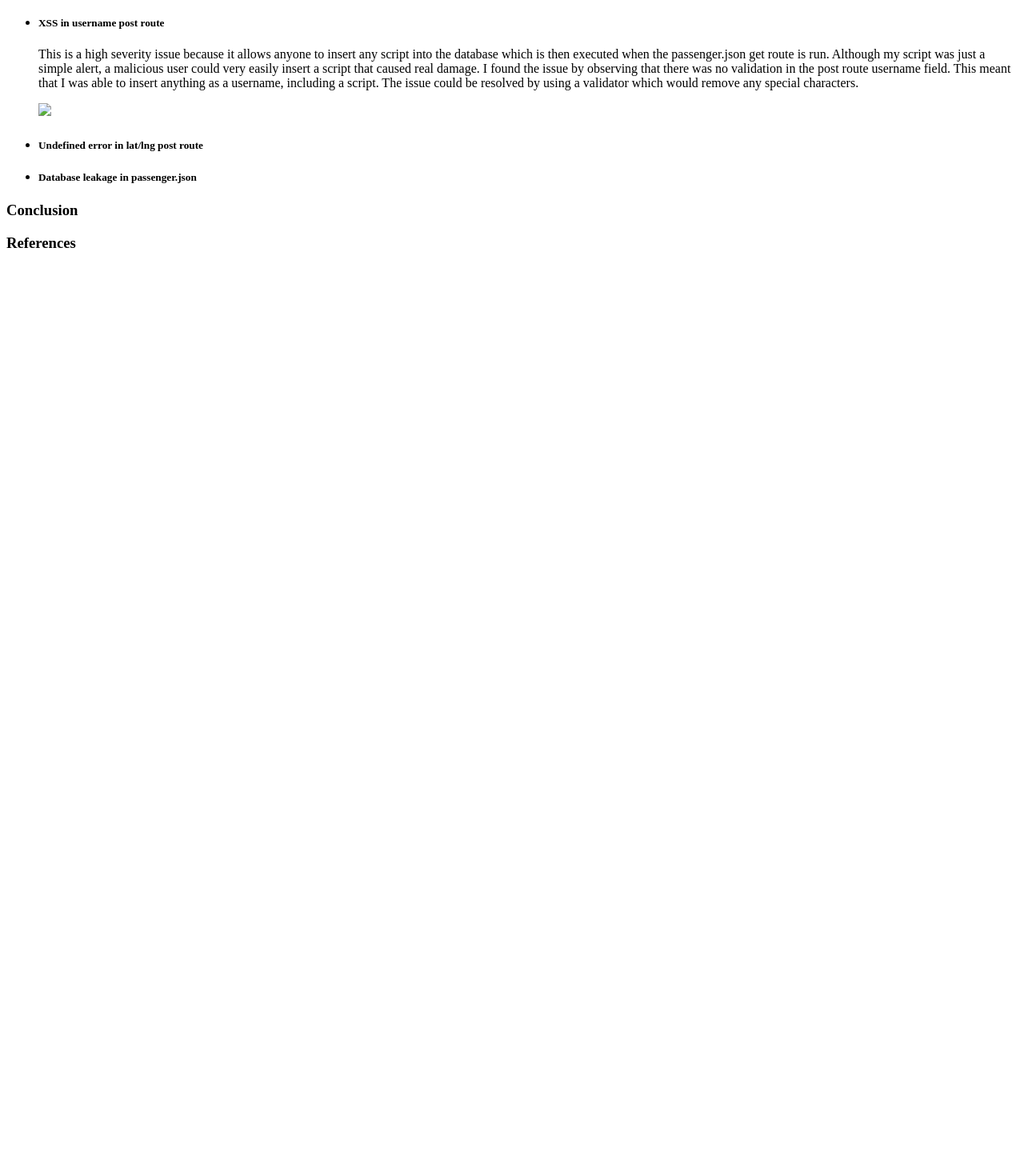
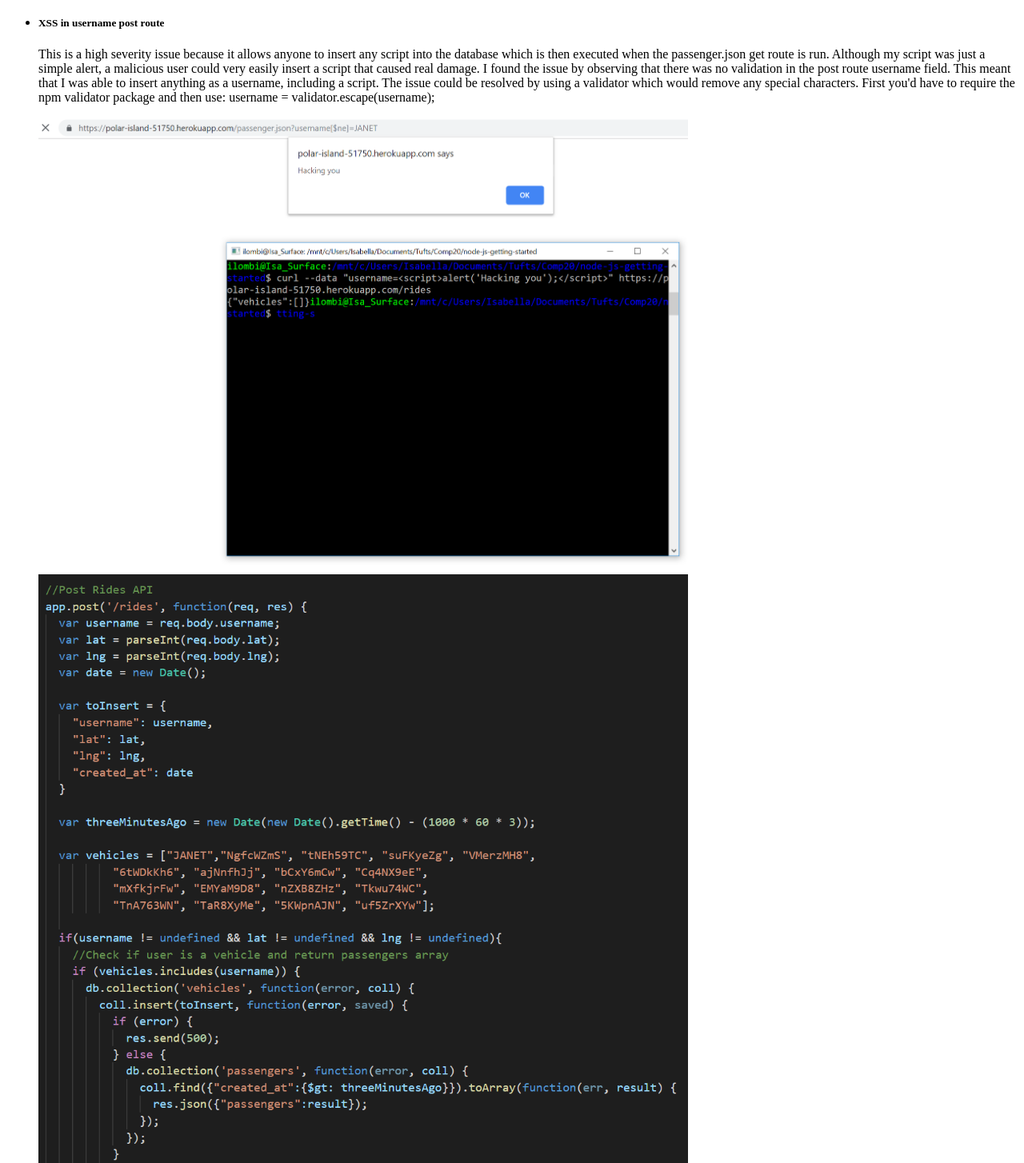
Before and after one commit to 9isabella/comp20-ilombino, a plain HTML site: page security/index.html in a window 1280 px wide. Shown: the part 366-1820 px from the top of the page at 80% size. Before the commit the page ends 800 px from the top, so only its background shows below. Drawn offline with Linux system fonts and the light colour scheme.

Commit message:
finished issue 1 and added new photo

```diff
--- a/security/index.html
+++ b/security/index.html
@@ -48,9 +48,10 @@
                 username field. This meant that I was
                 able to insert anything as a username, including a script. The issue could be resolved by using a
                 validator which would remove any
-                special characters.
+                special characters. First you'd have to require  the npm validator package and then use: username = validator.escape(username);
             </p>
-            <img src="XSS hack curl" />
+            <img src="XSS hack curl.PNG" width=812/>
+            <img src="post error.PNG" width=812/>
 
         </li>
 
```
Also changed, not shown: security/post error.PNG (added).
